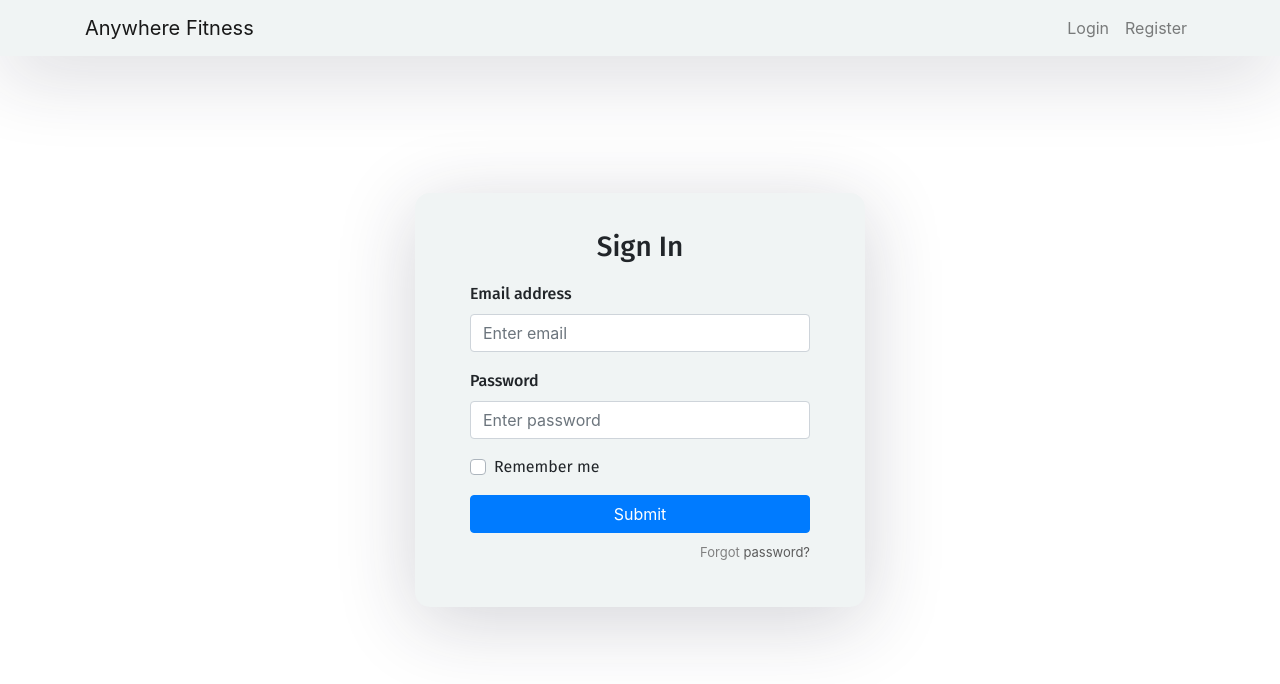
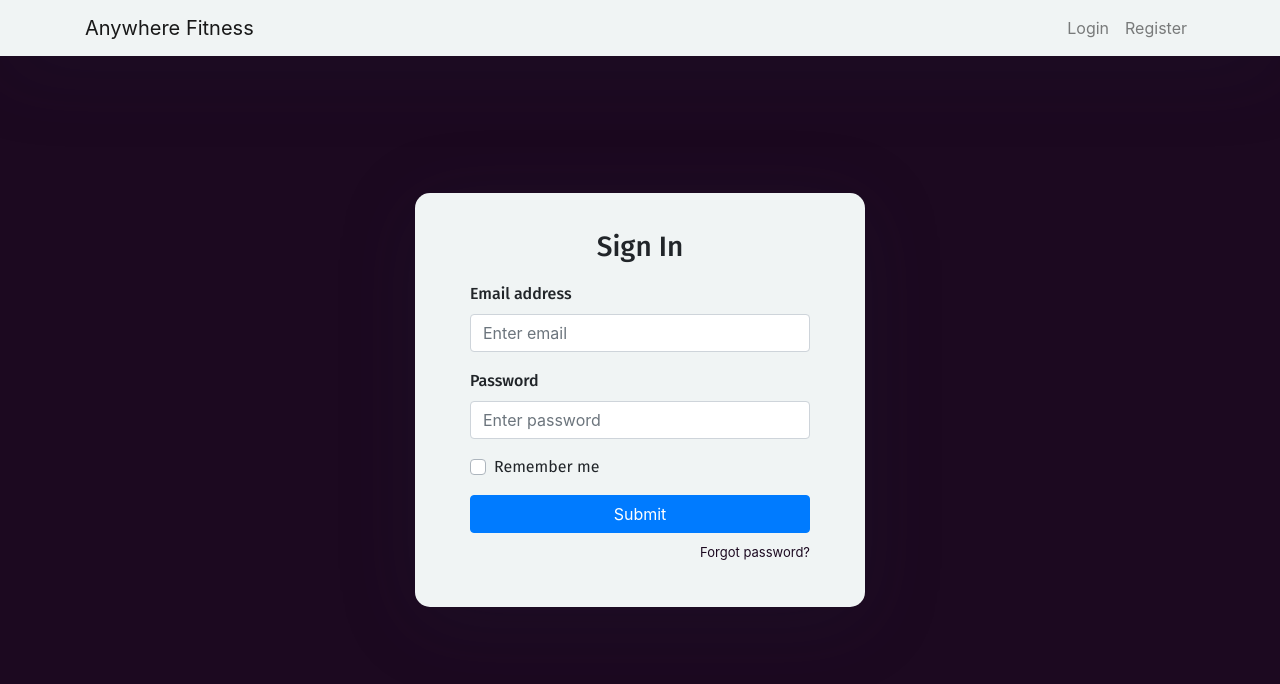
Before and after one commit to buildweek-anywhere-fitness4/front-end, a React (Create React App) app in the folder anywhere-fitness/: page / in a window 1280 px wide. Shown: the top 684 px of the page. Built offline with nearby package versions, Linux system fonts and the light colour scheme.

Commit message:
changed colors to match marketing page scheme

```diff
--- a/anywhere-fitness/src/App.js
+++ b/anywhere-fitness/src/App.js
@@ -28,7 +28,7 @@
       <nav className="navbar navbar-expand-lg navbar-light fixed-top">
         <div className="container">
           <Link className="navbar-brand" to={"/LoginForm"}>Anywhere Fitness</Link>
-          <div className="collapse navbar-collapse" id="">
+          <div className="collapse navbar-collapse" id="#">
             <ul className="navbar-nav ml-auto">
               <li className="nav-item">
                 <Link className="nav-link" to={"/LoginForm"}>Login</Link>
--- a/anywhere-fitness/src/index.css
+++ b/anywhere-fitness/src/index.css
@@ -4,21 +4,13 @@
   box-sizing: border-box;
 }
 body {
-  background:  #5B5B5B;
+  background: #1C0920 !important;
   min-height: 100vh;
   display: flex;
   font-weight: 400;
-  margin: 0;
-  font-family: -apple-system, BlinkMacSystemFont, 'Segoe UI', 'Roboto', 'Oxygen',
-    'Ubuntu', 'Cantarell', 'Fira Sans', 'Droid Sans', 'Helvetica Neue',
-    sans-serif;
-  -webkit-font-smoothing: antialiased;
-  -moz-osx-font-smoothing: grayscale;
+  font-family: 'Fira Sans', sans-serif;
 }
-code {
-  font-family: source-code-pro, Menlo, Monaco, Consolas, 'Courier New',
-    monospace;
-}
+
 h1,h2,h3,h4,h5,h6,label,span {
   font-weight: 500;
   font-family: 'Fira Sans', sans-serif;
@@ -52,7 +44,7 @@
 }
 
 .auth-wrapper .form-control:focus {
-  border-color:  #5B5B5B;;
+  border-color: #EF8376;
   box-shadow: none;
 }
 
@@ -72,10 +64,10 @@
   text-align: right;
   font-size: 13px;
   padding-top: 10px;
-  color: gray;
+  color: #1C0920;
   margin: 0;
 }
 
 .forgot-password a {
-  color:  #5B5B5B;;
+  color:#1C0920 ;
 }
```
